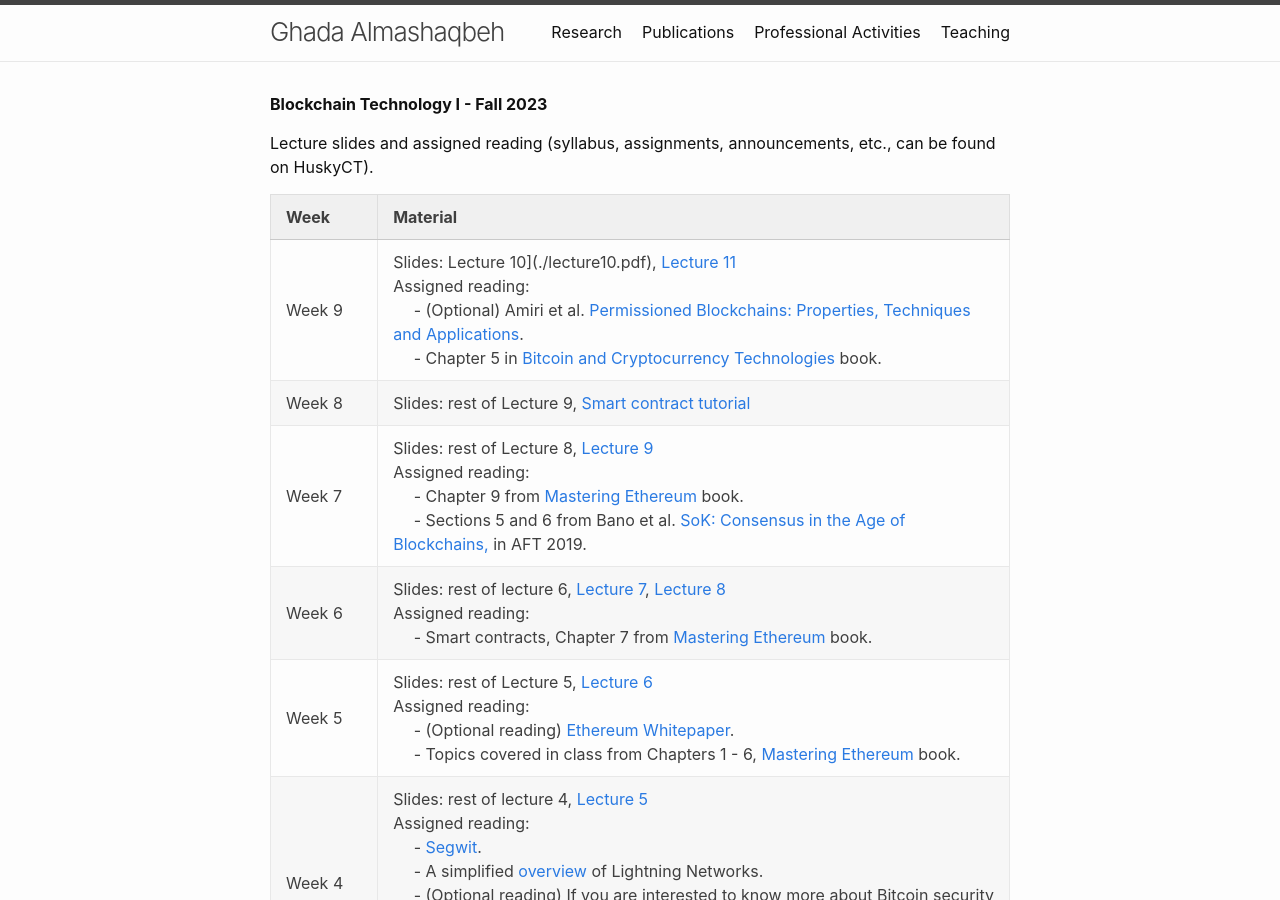
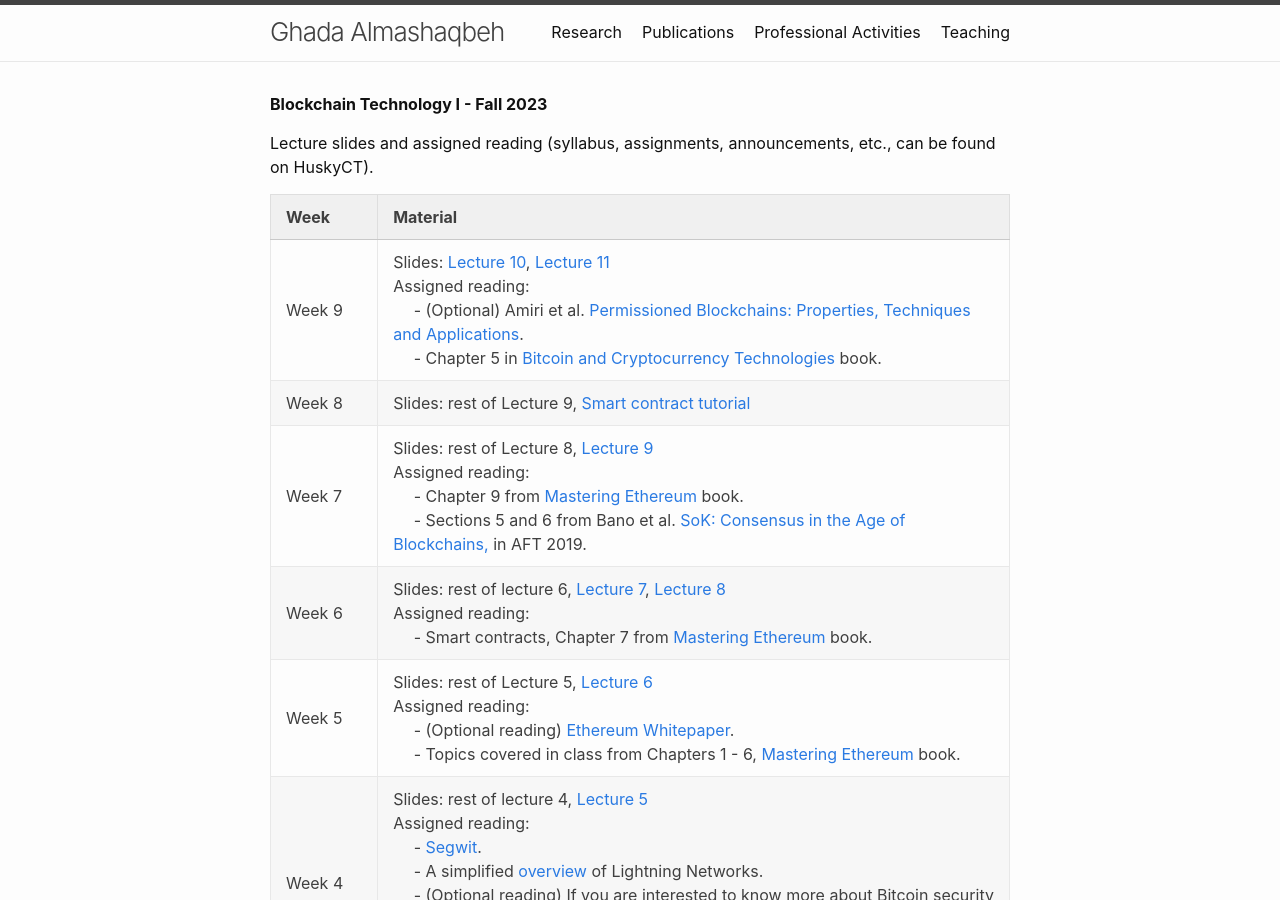
Before and after one commit to GhadaAlmashaqbeh/GhadaAlmashaqbeh.github.io, a Jekyll site: the page built from courses/blockchain-technology-f2023/index.md, in a window 1280 px wide and 900 px high. Built offline with Jekyll 4.4.1, drawn with Linux system fonts in a browser that asks for light colours.

Commit message:
add lectures

```diff
--- a/courses/blockchain-technology-f2023/index.md
+++ b/courses/blockchain-technology-f2023/index.md
@@ -8,7 +8,7 @@ Lecture slides and assigned reading (syllabus, assignments, announcements, etc.,
 
 | Week&emsp;&emsp;| Material           |
 |----------|--------------------|
-| Week 9 | Slides: Lecture 10](./lecture10.pdf), [Lecture 11](./lecture11.pdf) <br/> Assigned reading: <br/> &emsp; - (Optional) Amiri et al. [Permissioned Blockchains: Properties, Techniques and Applications](https://www.seas.upenn.edu/~mjamiri/papers/permissionedblockchains.pdf).<br/> &emsp; - Chapter 5 in [Bitcoin and Cryptocurrency Technologies](https://github.com/bitcoinbook/bitcoinbook/blob/develop/book.asciidoc) book.  |
+| Week 9 | Slides: [Lecture 10](./lecture10.pdf), [Lecture 11](./lecture11.pdf) <br/> Assigned reading: <br/> &emsp; - (Optional) Amiri et al. [Permissioned Blockchains: Properties, Techniques and Applications](https://www.seas.upenn.edu/~mjamiri/papers/permissionedblockchains.pdf).<br/> &emsp; - Chapter 5 in [Bitcoin and Cryptocurrency Technologies](https://github.com/bitcoinbook/bitcoinbook/blob/develop/book.asciidoc) book.  |
 | Week 8 | Slides: rest of Lecture 9, [Smart contract tutorial](./smart-contract-tutorial.pdf) |
 | Week 7 | Slides: rest of Lecture 8, [Lecture 9](./lecture9.pdf) <br/> Assigned reading: <br/> &emsp; - Chapter 9 from [Mastering Ethereum](https://github.com/ethereumbook/ethereumbook/blob/develop/book.asciidoc) book.<br/> &emsp; - Sections 5 and 6 from Bano et al. [SoK: Consensus in the Age of Blockchains,](https://smeiklej.com/files/aft19a.pdf) in AFT 2019.|
 | Week 6 | Slides: rest of lecture 6, [Lecture 7](./lecture7.pdf), [Lecture 8](./lecture8.pdf) <br/> Assigned reading: <br/> &emsp; - Smart contracts, Chapter 7 from [Mastering Ethereum](https://github.com/ethereumbook/ethereumbook/blob/develop/book.asciidoc) book.  |
```
